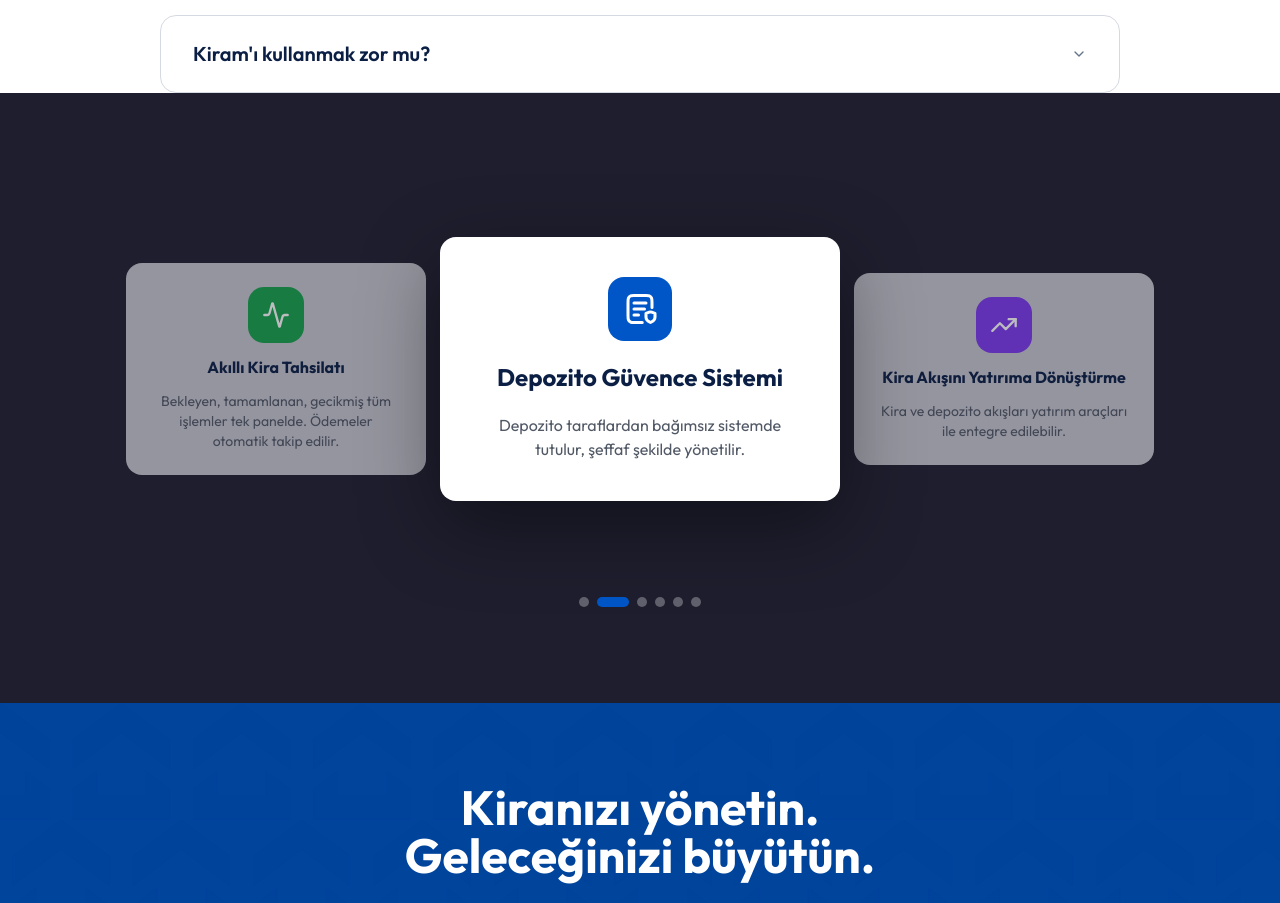
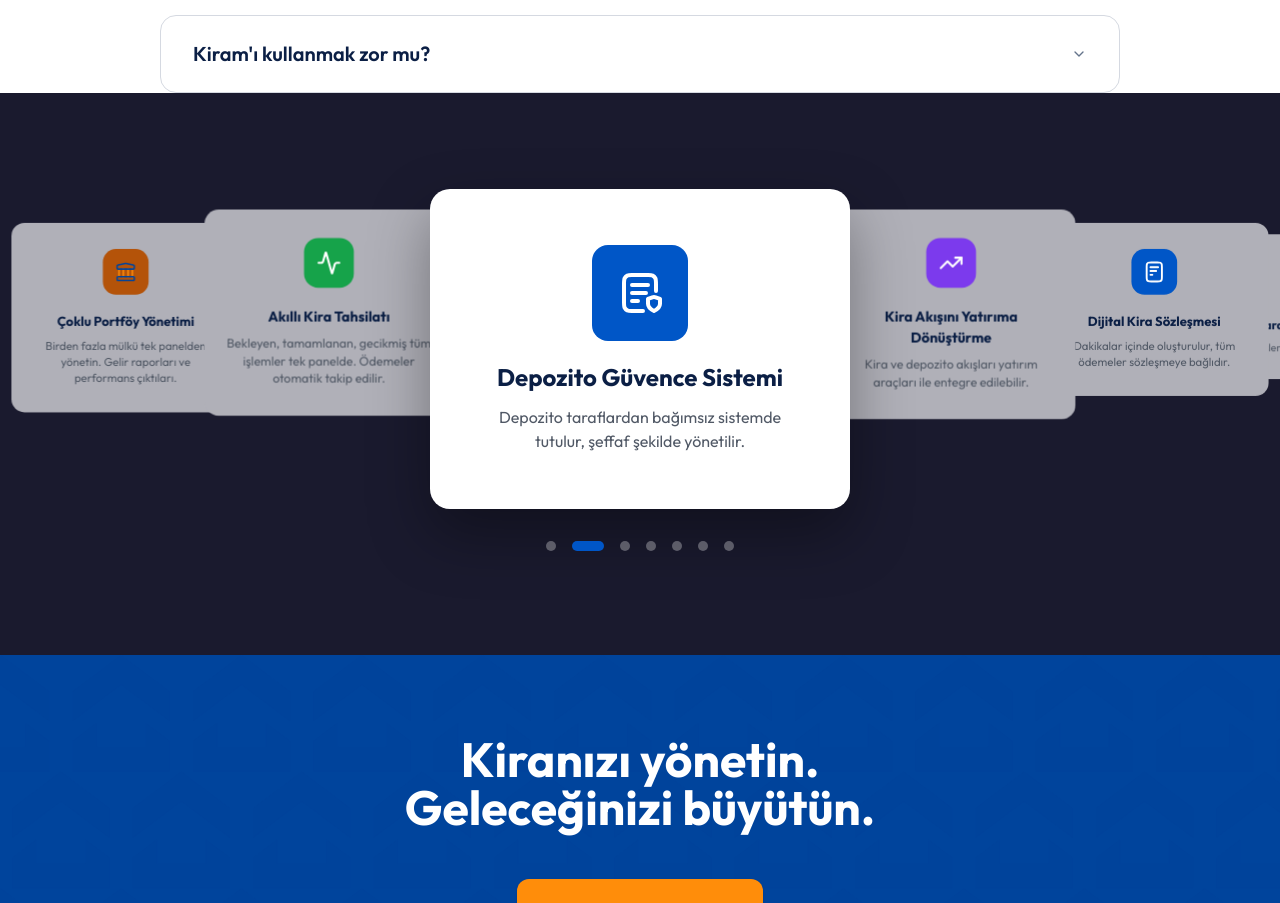
Before and after one commit to Muhammedreyz/kiram-web-static, a React (Vite) app: page / in a window 1280 px wide. Shown: the part 5773-6676 px from the top of the page. Built offline with nearby package versions, Linux system fonts and the light colour scheme; no server answers.

Commit message:
Updated package-lock.json

```diff
--- a/src/screens/KiramLp/sections/FeaturesSection/FeaturesSection.tsx
+++ b/src/screens/KiramLp/sections/FeaturesSection/FeaturesSection.tsx
@@ -1,161 +1,181 @@
-import { useState, useCallback } from "react";
+import { useState } from "react";
+import { Swiper, SwiperSlide } from "swiper/react";
+import { EffectCoverflow, Pagination } from "swiper/modules";
+import type { Swiper as SwiperType } from "swiper";
+import "swiper/css";
+import "swiper/css/effect-coverflow";
+import "swiper/css/pagination";
 import { useInView } from "../../../../hooks/useScrollAnimation";
 import akilliOdemeIcon from "../../../../img/akilli-odeme.svg";
 import fileShieldIcon from "../../../../img/file-shield.svg";
 import kiraAkisiIcon from "../../../../img/kira-akisi.svg";
 import cokluPortfoyIcon from "../../../../img/coklu-portfoy.svg";
-import guvenliAltyapiIcon from "../../../../img/guvenli-finansal-altyapi.svg";
+import kolayKurulumIcon from "../../../../img/kolay-kurulum.svg";
 import tarafsizIcon from "../../../../img/tarafsiz.svg";
+import bankaGuvencesiIcon from "../../../../img/banka-guvencesi.svg";
 
 const features = [
   {
     icon: akilliOdemeIcon,
-    iconBg: "bg-[#16a34a]",
+    iconBg: "#16a34a",
     title: "Akıllı Kira Tahsilatı",
     desc: "Bekleyen, tamamlanan, gecikmiş tüm işlemler tek panelde. Ödemeler otomatik takip edilir.",
   },
   {
     icon: fileShieldIcon,
-    iconBg: "bg-[#0056c7]",
+    iconBg: "#0056c7",
     title: "Depozito Güvence Sistemi",
     desc: "Depozito taraflardan bağımsız sistemde tutulur, şeffaf şekilde yönetilir.",
   },
   {
     icon: kiraAkisiIcon,
-    iconBg: "bg-[#7c3aed]",
+    iconBg: "#7c3aed",
     title: "Kira Akışını Yatırıma Dönüştürme",
     desc: "Kira ve depozito akışları yatırım araçları ile entegre edilebilir.",
   },
   {
     icon: cokluPortfoyIcon,
-    iconBg: "bg-[#0056c7]",
-    title: "Dijital Sözleşme Yönetimi",
-    desc: "Kira sözleşmelerinizi dijital ortamda oluşturun, imzalayın ve güvenle saklayın.",
-  },
-  {
-    icon: guvenliAltyapiIcon,
-    iconBg: "bg-[#16a34a]",
-    title: "Güvenli Finansal Altyapı",
-    desc: "Lisanslı kurumlar ve banka güvencesiyle desteklenen güvenli altyapı.",
+    iconBg: "#0056c7",
+    title: "Dijital Kira Sözleşmesi",
+    desc: "Dakikalar içinde oluşturulur, tüm ödemeler sözleşmeye bağlıdır.",
   },
   {
     icon: tarafsizIcon,
-    iconBg: "bg-[#7c3aed]",
-    title: "Tarafsız Platform",
-    desc: "Kiracı ve ev sahibi arasında adil, tarafsız ve şeffaf bir köprü kurar.",
+    iconBg: "#0b2a5c",
+    title: "Tarafsız ve Şeffaf Sistem",
+    desc: "Her işlem kayıtlı, her süreç izlenebilir.",
+  },
+  {
+    icon: kolayKurulumIcon,
+    iconBg: "#16a34a",
+    title: "Kolay Kurulum",
+    desc: "Karmaşık süreçler yok, dakikalar içinde başlayabilirsiniz.",
+  },
+  {
+    icon: bankaGuvencesiIcon,
+    iconBg: "#b45309",
+    title: "Çoklu Portföy Yönetimi",
+    desc: "Birden fazla mülkü tek panelden yönetin. Gelir raporları ve performans çıktıları.",
   },
 ];
 
 export const FeaturesSection = (): JSX.Element => {
   const { ref, isInView } = useInView(0.15);
-  const [activeIndex, setActiveIndex] = useState(1);
-
-  const getPrev = useCallback(
-    () => (activeIndex - 1 + features.length) % features.length,
-    [activeIndex]
-  );
-  const getNext = useCallback(
-    () => (activeIndex + 1) % features.length,
-    [activeIndex]
-  );
-
-  const goTo = (index: number) => setActiveIndex(index);
-
-  const prev = getPrev();
-  const next = getNext();
+  const [activeIndex, setActiveIndex] = useState(0);
 
   return (
     <section
       ref={ref}
-      className={`w-full bg-[#1e1e2e] py-16 sm:py-24 overflow-hidden transition-all duration-700 ${
+      id="ozellikler"
+      className={`w-full bg-[#1a1a2e] py-16 sm:py-24 overflow-hidden transition-all duration-700 ${
         isInView ? "opacity-100 translate-y-0" : "opacity-0 translate-y-8"
       }`}
     >
-      <div className="relative w-full max-w-[1000px] mx-auto h-[320px] sm:h-[360px] px-4">
+      <style>{`
+        .features-swiper .swiper-slide {
+          background: #b0b0b8;
+          border-radius: 1rem;
+          transition: all 0.5s ease;
+          overflow: hidden;
+        }
+        .features-swiper .swiper-slide-active {
+          background: #ffffff;
+          box-shadow: 0 25px 60px rgba(0,0,0,0.35);
+          border-radius: 1.25rem;
+        }
+        .features-swiper .swiper-pagination {
+          position: relative;
+          margin-top: 2.5rem;
+          display: flex;
+          justify-content: center;
+          gap: 0.5rem;
+        }
+        .features-swiper .swiper-pagination-bullet {
+          width: 10px;
+          height: 10px;
+          background: rgba(255,255,255,0.3);
+          opacity: 1;
+          border-radius: 9999px;
+          transition: all 0.3s ease;
+        }
+        .features-swiper .swiper-pagination-bullet-active {
+          width: 32px;
+          height: 10px;
+          background: #0056c7;
+          border-radius: 9999px;
+        }
+      `}</style>
+
+      <Swiper
+        modules={[EffectCoverflow, Pagination]}
+        effect="coverflow"
+        grabCursor
+        centeredSlides
+        loop
+        slidesPerView="auto"
+        coverflowEffect={{
+          rotate: 0,
+          stretch: 0,
+          depth: 120,
+          modifier: 1,
+          slideShadows: false,
+        }}
+        pagination={{ clickable: true }}
+        initialSlide={1}
+        onSlideChange={(swiper: SwiperType) => setActiveIndex(swiper.realIndex)}
+        className="features-swiper !overflow-visible"
+      >
+        {features.map((feature, i) => {
+          const isActive = i === activeIndex;
+          return (
+            <SwiperSlide
+              key={i}
+              style={{ width: isActive ? "420px" : "280px", maxWidth: "90vw" }}
+            >
               <div
-          onClick={() => goTo(prev)}
-          className="absolute left-0 sm:left-4 top-1/2 -translate-y-1/2 w-[200px] sm:w-[260px] lg:w-[300px] bg-[#c8c8d0] rounded-2xl cursor-pointer transition-all duration-500 ease-out z-0 opacity-70 -translate-x-[15%] sm:-translate-x-[10%]"
+                className={`flex flex-col items-center text-center transition-all duration-500 ${
+                  isActive ? "px-8 py-10 sm:px-12 sm:py-14" : "px-5 py-6 sm:px-6 sm:py-8"
+                }`}
               >
-          <div className="flex flex-col items-center text-center gap-3 p-5 sm:p-6">
                 <div
-              className={`w-12 h-12 sm:w-14 sm:h-14 rounded-2xl ${features[prev].iconBg} flex items-center justify-center`}
+                  className="flex items-center justify-center rounded-2xl mb-5"
+                  style={{
+                    width: isActive ? 96 : 56,
+                    height: isActive ? 96 : 56,
+                    backgroundColor: feature.iconBg,
+                    transition: "all 0.5s ease",
+                  }}
                 >
                   <img
-                src={features[prev].icon}
+                    src={feature.icon}
                     alt=""
-                className="w-7 h-7"
                     aria-hidden="true"
+                    style={{
+                      width: isActive ? 48 : 28,
+                      height: isActive ? 48 : 28,
+                      transition: "all 0.5s ease",
+                    }}
                   />
                 </div>
-            <h3 className="[font-family:'Outfit',Helvetica] font-bold text-[#0b1f45] text-sm sm:text-base leading-tight">
-              {features[prev].title}
+                <h3
+                  className={`[font-family:'Outfit',Helvetica] font-bold text-[#0b1f45] leading-tight transition-all duration-500 ${
+                    isActive ? "text-xl sm:text-2xl mb-3" : "text-sm sm:text-base mb-2"
+                  }`}
+                >
+                  {feature.title}
                 </h3>
-            <p className="[font-family:'Outfit',Helvetica] font-normal text-[#515966] text-xs sm:text-sm leading-[1.6]">
-              {features[prev].desc}
+                <p
+                  className={`[font-family:'Outfit',Helvetica] font-normal text-[#515966] leading-[1.6] transition-all duration-500 ${
+                    isActive ? "text-sm sm:text-base" : "text-xs sm:text-sm"
+                  }`}
+                >
+                  {feature.desc}
                 </p>
               </div>
-        </div>
-
-        <div className="absolute left-1/2 top-1/2 -translate-x-1/2 -translate-y-1/2 w-[260px] sm:w-[340px] lg:w-[400px] bg-white rounded-2xl shadow-[0_25px_80px_rgba(0,0,0,0.4)] z-20 transition-all duration-500 ease-out">
-          <div className="flex flex-col items-center text-center gap-4 sm:gap-5 p-7 sm:p-10">
-            <div
-              className={`w-14 h-14 sm:w-16 sm:h-16 rounded-2xl ${features[activeIndex].iconBg} flex items-center justify-center`}
-            >
-              <img
-                src={features[activeIndex].icon}
-                alt=""
-                className="w-8 h-8 sm:w-9 sm:h-9"
-                aria-hidden="true"
-              />
-            </div>
-            <h3 className="[font-family:'Outfit',Helvetica] font-bold text-[#0b1f45] text-lg sm:text-xl lg:text-2xl leading-tight">
-              {features[activeIndex].title}
-            </h3>
-            <p className="[font-family:'Outfit',Helvetica] font-normal text-[#515966] text-sm sm:text-base leading-[1.6]">
-              {features[activeIndex].desc}
-            </p>
-          </div>
-        </div>
-
-        <div
-          onClick={() => goTo(next)}
-          className="absolute right-0 sm:right-4 top-1/2 -translate-y-1/2 w-[200px] sm:w-[260px] lg:w-[300px] bg-[#c8c8d0] rounded-2xl cursor-pointer transition-all duration-500 ease-out z-0 opacity-70 translate-x-[15%] sm:translate-x-[10%]"
-        >
-          <div className="flex flex-col items-center text-center gap-3 p-5 sm:p-6">
-            <div
-              className={`w-12 h-12 sm:w-14 sm:h-14 rounded-2xl ${features[next].iconBg} flex items-center justify-center`}
-            >
-              <img
-                src={features[next].icon}
-                alt=""
-                className="w-7 h-7"
-                aria-hidden="true"
-              />
-            </div>
-            <h3 className="[font-family:'Outfit',Helvetica] font-bold text-[#0b1f45] text-sm sm:text-base leading-tight">
-              {features[next].title}
-            </h3>
-            <p className="[font-family:'Outfit',Helvetica] font-normal text-[#515966] text-xs sm:text-sm leading-[1.6]">
-              {features[next].desc}
-            </p>
-          </div>
-        </div>
-      </div>
-
-      <div className="flex items-center justify-center gap-2 mt-10 sm:mt-12">
-        {features.map((_, i) => (
-          <button
-            key={i}
-            onClick={() => goTo(i)}
-            className={`rounded-full transition-all duration-300 ${
-              i === activeIndex
-                ? "w-8 h-2.5 bg-[#0056c7]"
-                : "w-2.5 h-2.5 bg-white/30 hover:bg-white/50"
-            }`}
-            aria-label={`Kart ${i + 1}`}
-          />
-        ))}
-      </div>
+            </SwiperSlide>
+          );
+        })}
+      </Swiper>
     </section>
   );
 };
```
Also changed, not shown: package.json (+8 -7 lines), 1 other file (tests, documents, lock files or other folders). Lines whose indentation alone changed are shown as unchanged.
